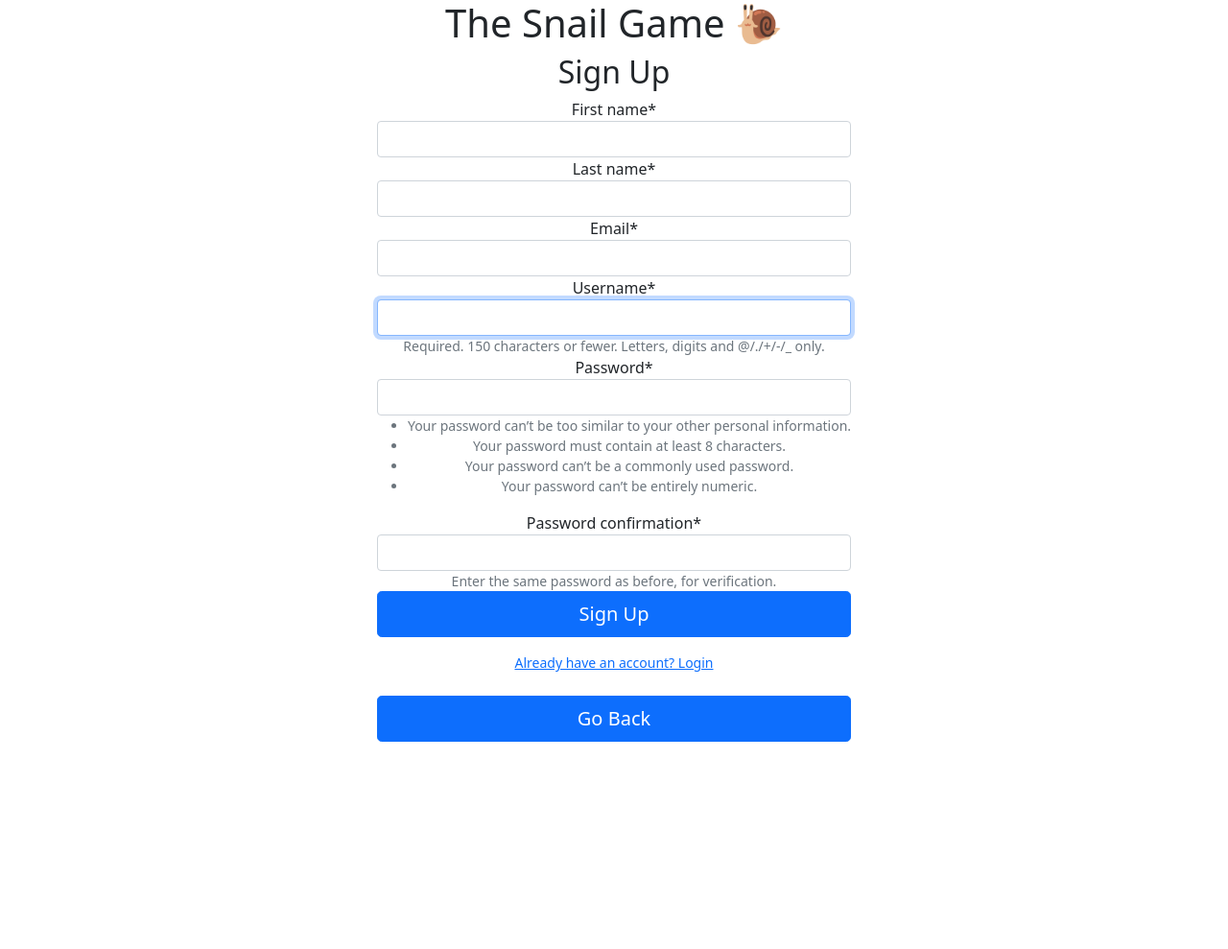
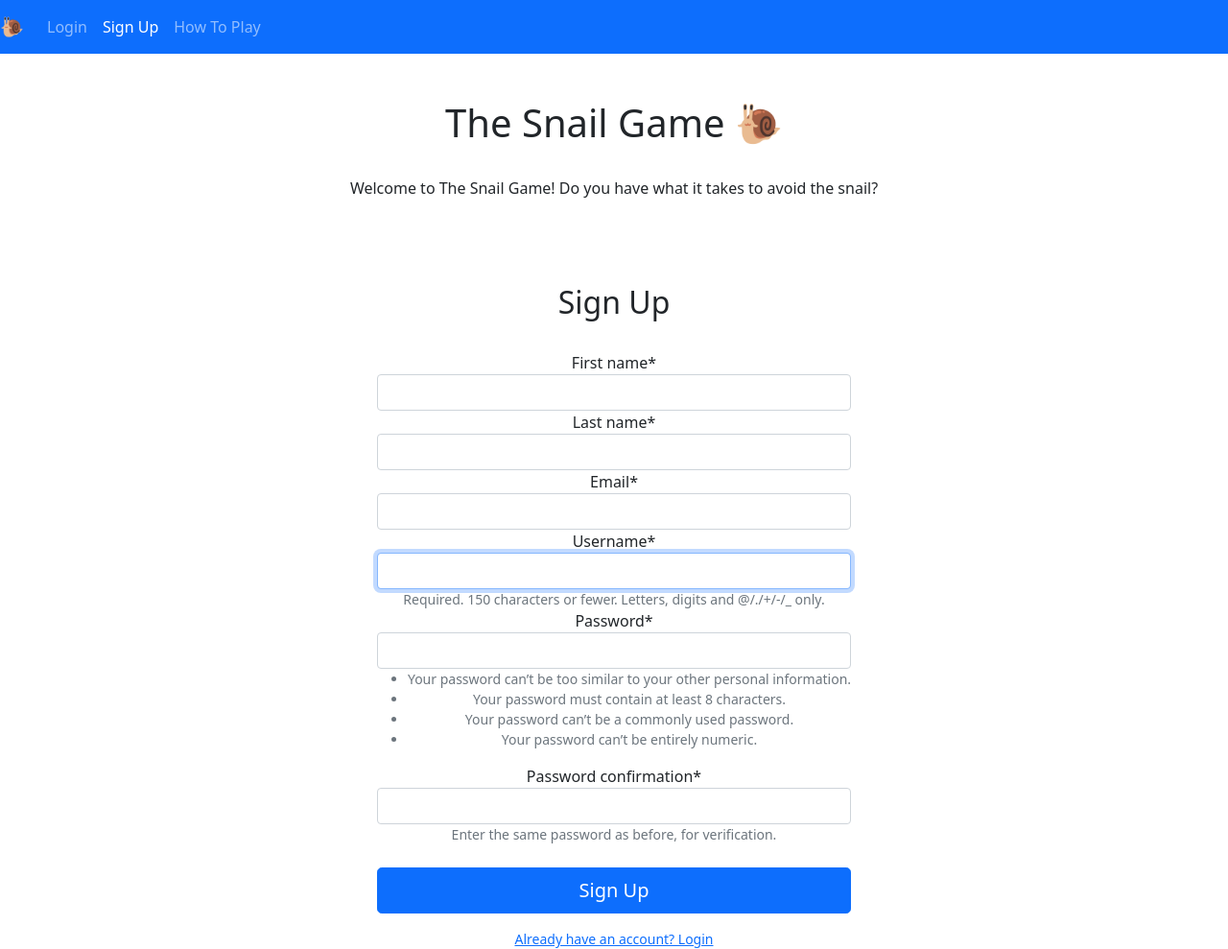
Before and after one commit to alfiewalliss/Group-Software-Project, a Django app: page /signUp/ in a window 1280 px wide. Shown: the whole page at 96% size. Before the commit the page ends 773 px from the top, so only its background shows below. Run offline with Django 4.2, Linux system fonts and the light colour scheme; some libraries are stand-ins or nearby versions.

Commit message:
Update signUp.html
Added navbar and welcome message. Only thing that was changed was putting the form elements in a div with "class="text-center" and a few '<br>'s to make the page look more structured

```diff
--- a/locationgame/users/templates/users/signUp.html
+++ b/locationgame/users/templates/users/signUp.html
@@ -3,23 +3,53 @@
         {% load crispy_forms_tags %}
         <link href="https://cdn.jsdelivr.net/npm/bootstrap@5.1.3/dist/css/bootstrap.min.css" rel="stylesheet" integrity="sha384-1BmE4kWBq78iYhFldvKuhfTAU6auU8tT94WrHftjDbrCEXSU1oBoqyl2QvZ6jIW3" crossorigin="anonymous">
     </head>
-    <body class="text-center">
+    <body>
+        <!--Navigation Bar-->
+        <nav class="navbar navbar-expand-md navbar-dark bg-primary">
+            <a class="navbar-brand">🐌</a>
+            <button class="navbar-toggler" type="button" data-bs-toggle="collapse" data-bs-target="#navbarMenu">
+              <span class="navbar-toggler-icon"></span>
+            </button>
+
+            <div class="collapse navbar-collapse" id="navbarMenu">
+              <ul class="navbar-nav ml-auto">
+                <li class="nav-item">
+                  <a class="nav-link" href="/login">Login</a>
+                </li>
+                <li class="nav-item">
+                    <a class="nav-link active" aria-current="page" href="#">Sign Up</a>
+                  </li>
+                <li class="nav-item">
+                  <a class="nav-link" href="#">How To Play</a>
+                </li>
+              </ul>
+            </div>
+          </nav>
+
+        <div class="text-center">
+            <br>
+            <br>
             <h1>The Snail Game 🐌</h1>
+            <br>
+            <p>Welcome to The Snail Game! Do you have what it takes to avoid the snail?</p>
+            <br>
+            <br>
+            <br>
             <main class="form-signin">
                 <div class="card card-block w-30 d-inline-flex" style="border:0">
                     <h2 class="form-floating">Sign Up</h2>
+                    <br>
                     <form method="POST">
                         {% csrf_token %}
                         {{ form|crispy }}
+                        <br>
                         <button class="w-100 btn btn-lg btn-primary" type="submit">Sign Up</button>
                     </form>
-                <small class=""test-muted">
+                    <small class="test-muted">
                         <a class="ml-2" href="{% url 'login' %}">Already have an account? Login</a>
                     </small>
-                <br>
-                <a href="{% url 'locationgameapp:index' %}">
-                <button class="w-100 btn btn-lg btn-primary"> Go Back</button></a>
                 </div>
             </main>
+        </div>
     </body>
 </html>
```
Lines whose indentation alone changed are shown as unchanged.
